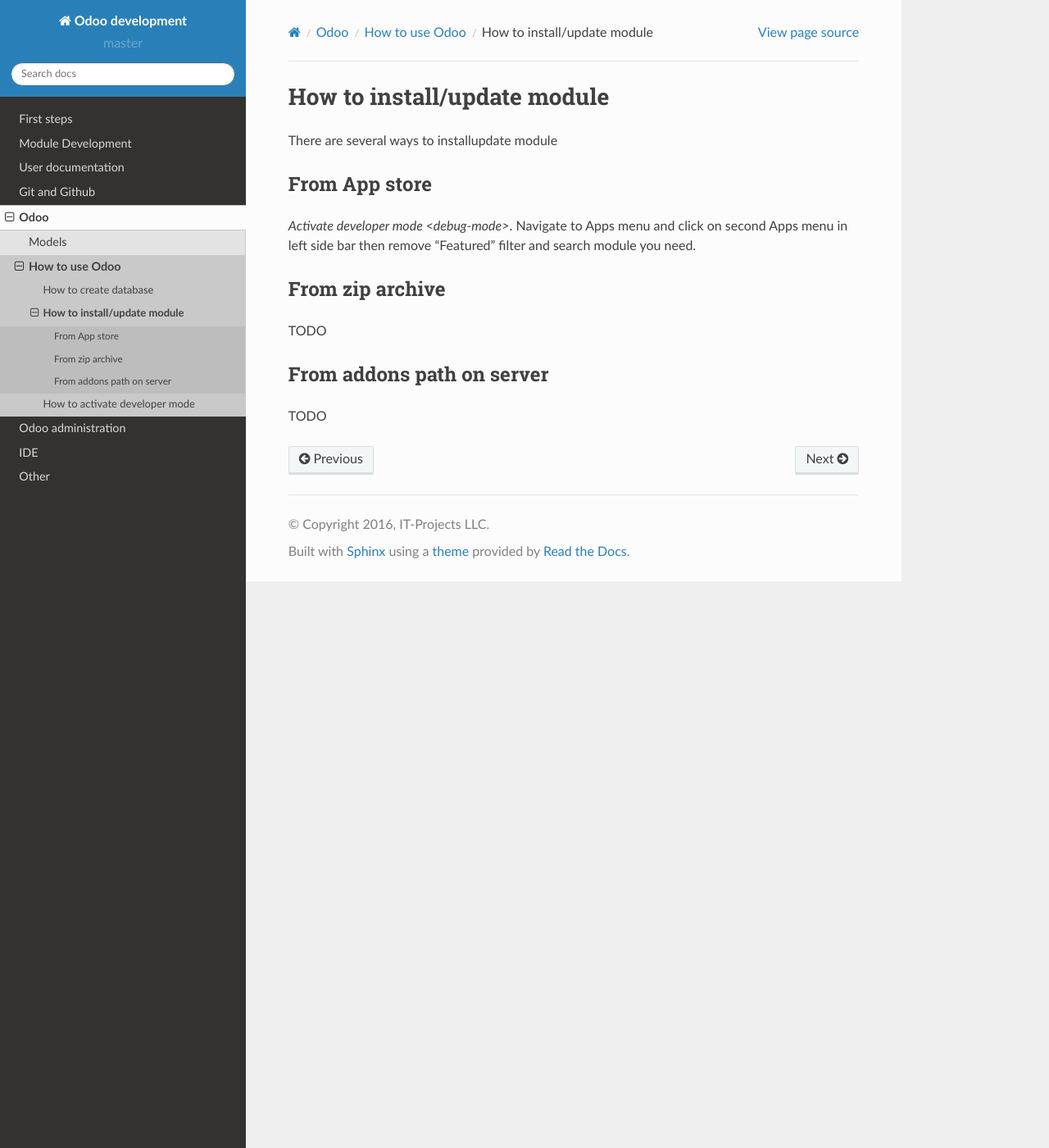
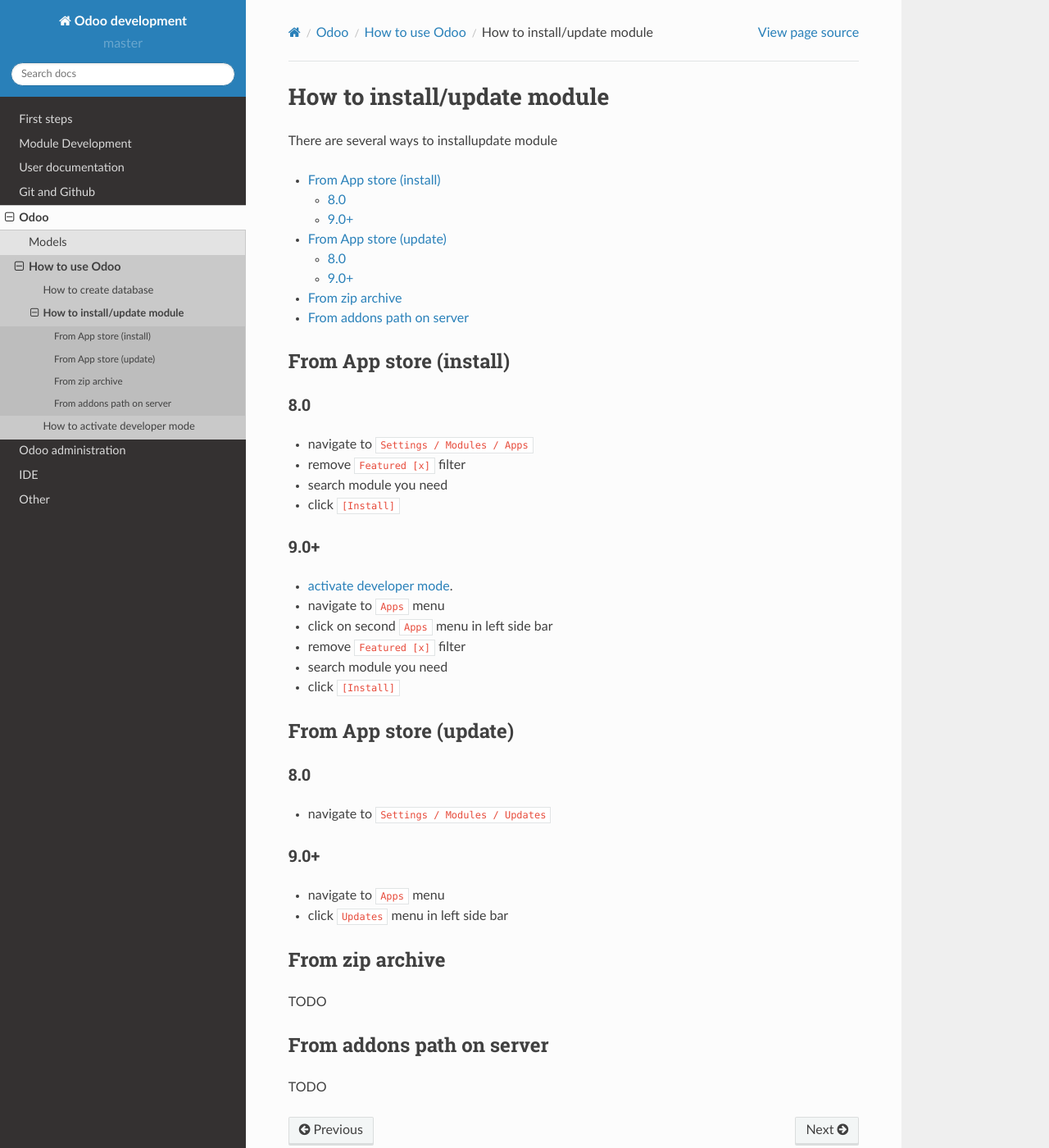
Before and after one commit to itpp-labs/odoo-development, a Sphinx documentation site: the page built from docs/odoo/usage/install-module.rst, in a window 1280 px wide and 1400 px high. Shown: the whole window at 82% size. Built offline with Sphinx 7.4.7 and the Read the Docs theme 2.0.0, drawn with Linux system fonts in a browser that asks for light colours; pages that are not in the unit, such as notebooks, are missing from menus.

Commit message:
"how to install module via app store" + images for "how to activate debug mode"

```diff
--- a/docs/odoo/usage/install-module.rst
+++ b/docs/odoo/usage/install-module.rst
@@ -4,10 +4,44 @@
 
 There are several ways to install\update module
 
-From App store
-==============
+.. contents::
+   :local:
 
-`Activate developer mode <debug-mode>`. Navigate to Apps menu and click on second Apps menu in left side bar then remove "Featured" filter and search module you need.
+From App store (install)
+========================
+
+8.0
+---
+
+* navigate to ``Settings / Modules / Apps``
+* remove ``Featured [x]`` filter
+* search module you need
+* click ``[Install]``
+
+9.0+
+----
+
+* :doc:`activate developer mode <debug-mode>`.
+* navigate to ``Apps`` menu
+* click on second ``Apps`` menu in left side bar
+* remove ``Featured [x]`` filter
+* search module you need
+* click ``[Install]``
+
+From App store (update)
+=======================
+
+8.0
+---
+
+* navigate to ``Settings / Modules / Updates``
+
+9.0+
+----
+
+* navigate to ``Apps`` menu
+* click ``Updates`` menu in left side bar
+
 
 From zip archive
 ================
```
Also changed, not shown: docs/dev/docs/index.rst (+7 -0 lines), docs/odoo/usage/debug-mode.rst (+5 -7 lines), docs/images/debug-1.png (added), docs/images/debug-2.png (added).
